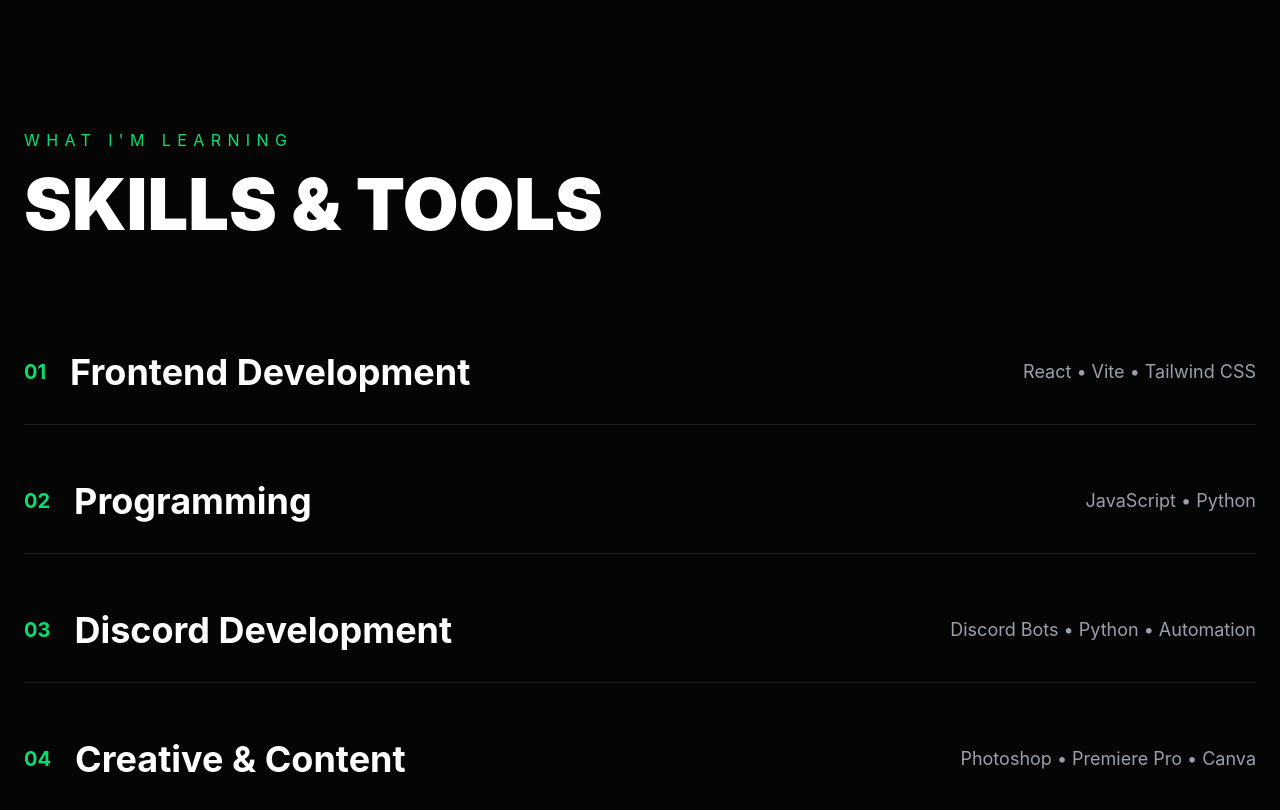
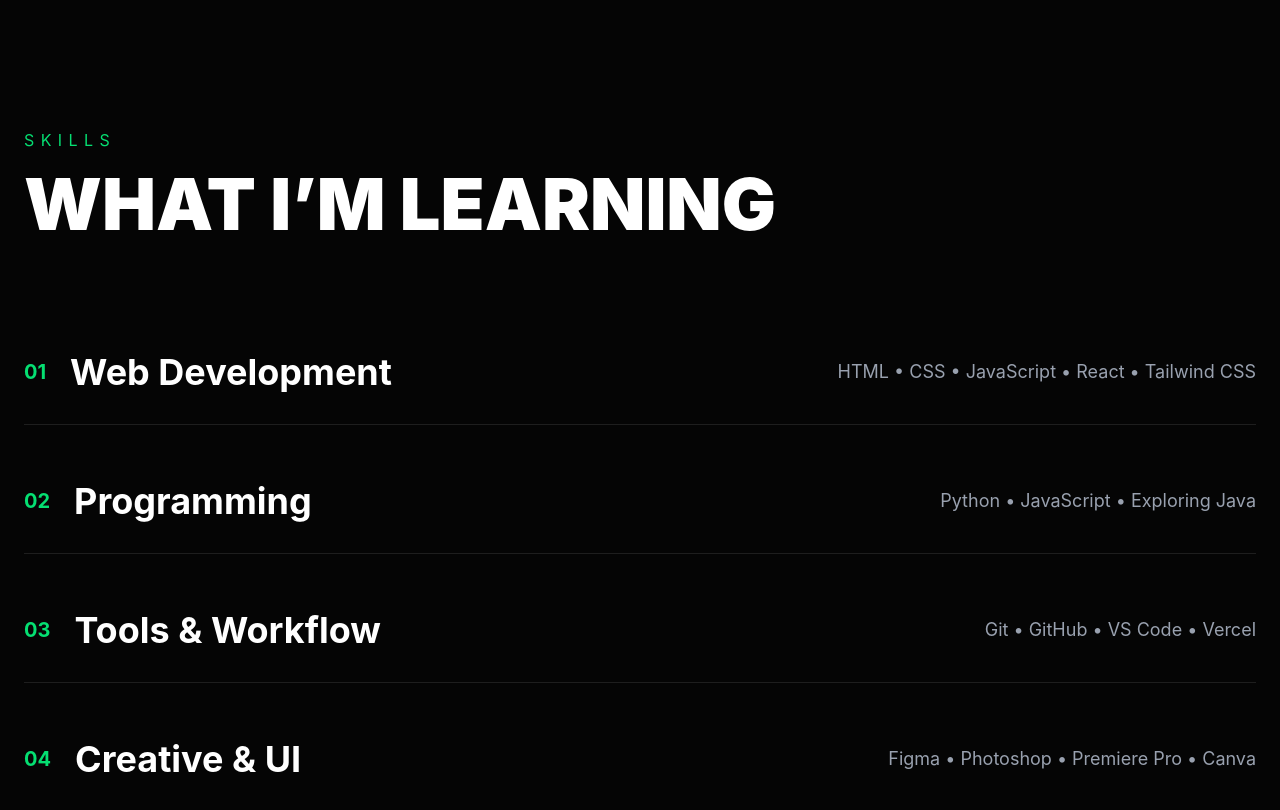
Before and after one commit to SomanshBhai/portfolio, a React (Vite) app: page / in a window 1280 px wide. Shown: the part 1700-2510 px from the top of the page. Built offline with nearby package versions, Linux system fonts and the light colour scheme.

Commit message:
Update Skills.jsx

```diff
--- a/src/components/Skills.jsx
+++ b/src/components/Skills.jsx
@@ -3,23 +3,23 @@ import { motion } from "framer-motion";
 const skills = [
   {
     number: "01",
-    title: "Frontend Development",
-    tech: "React • Vite • Tailwind CSS",
+    title: "Web Development",
+    tech: "HTML • CSS • JavaScript • React • Tailwind CSS",
   },
   {
     number: "02",
     title: "Programming",
-    tech: "JavaScript • Python",
+    tech: "Python • JavaScript • Exploring Java",
   },
   {
     number: "03",
-    title: "Discord Development",
-    tech: "Discord Bots • Python • Automation",
+    title: "Tools & Workflow",
+    tech: "Git • GitHub • VS Code • Vercel",
   },
   {
     number: "04",
-    title: "Creative & Content",
-    tech: "Photoshop • Premiere Pro • Canva",
+    title: "Creative & UI",
+    tech: "Figma • Photoshop • Premiere Pro • Canva",
   },
 ];
 
@@ -35,18 +35,18 @@ function Skills() {
         viewport={{ once: true }}
       >
         <p className="uppercase tracking-[0.4em] text-green-400 mb-4">
-          What I'm Learning
+          Skills
         </p>
 
         <h2 className="text-5xl md:text-7xl font-black mb-20">
-          SKILLS & TOOLS
+          WHAT I’M LEARNING
         </h2>
       </motion.div>
 
       <div className="space-y-6">
         {skills.map((skill, index) => (
           <motion.div
-            key={skill.number}
+            key={index}
             initial={{ opacity: 0, x: -80 }}
             whileInView={{ opacity: 1, x: 0 }}
             viewport={{ once: true }}
```
